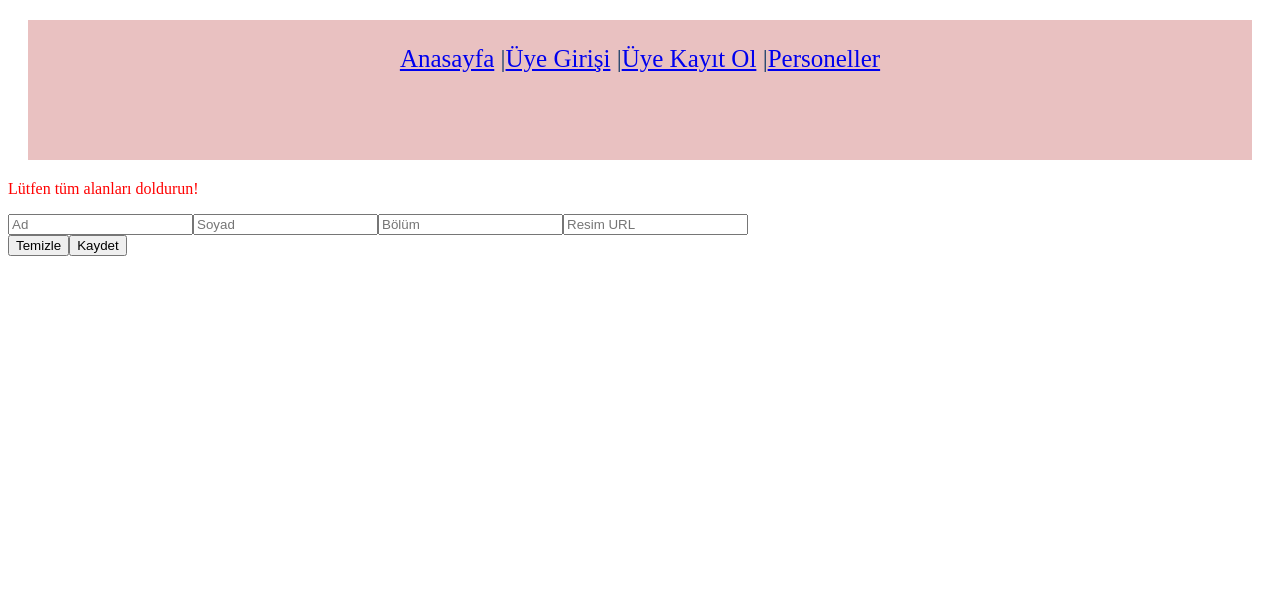
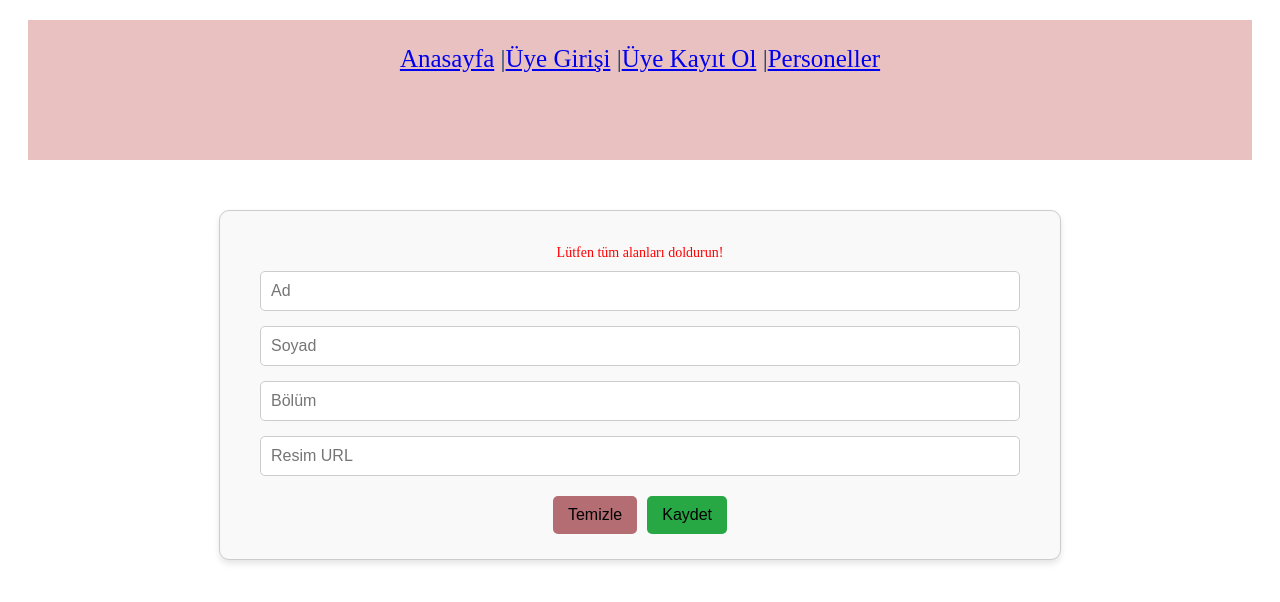
Before and after one commit to oznurtopcu34/reactProje, a React (Vite) app in the folder React/my-react-app/: page /Personel in a window 1280 px wide. Both pictures are taken after a click on the button "Kaydet". Shown: the top 602 px of the page. Built offline with nearby package versions, Linux system fonts and the light colour scheme.

Commit message:
Personeller dizi haline getirirdi ve formu düzenlendi :))

```diff
--- a/React/my-react-app/src/App.jsx
+++ b/React/my-react-app/src/App.jsx
@@ -11,6 +11,7 @@ import React, { useState } from 'react';
 function App() {
 
   const [uyeler, setUyeler] = useState([]);
+  const [personeller, setPersoneller] = useState([]);
 
   return (
     <>
@@ -23,7 +24,7 @@ function App() {
           <Route path="/" element={<Anasayfa />} />
           <Route path="/Giris" element={<Giris uyeler={uyeler} />} />
           <Route path="/Kayit" element={<Kayit uyeler={uyeler} setUyeler={setUyeler} />} />
-          <Route path="/Personel" element={<Personel/> } />
+          <Route path="/Personel" element={<Personel personeller={personeller} setPersoneller={setPersoneller}/> } />
           <Route path="*" element={<NonFound />} />
         </Routes>
       </BrowserRouter>
--- a/React/my-react-app/src/index.scss
+++ b/React/my-react-app/src/index.scss
@@ -5,18 +5,16 @@
     margin: 20px;
     padding: 20px;
     min-height: 100px;
-    background-color:rgb(233, 193, 193);
+    background-color: rgb(233, 193, 193);
     text-align: center;
-
   }
 
   nav {
     margin: 5px 15px;
-
     font-size: 25px;
     color: #153c66;
+  }
 
-  }
   .giris-container {
     max-width: 400px;
     margin: 50px auto;
@@ -32,6 +30,7 @@
       font-size: 24px;
       color: #333;
     }
+
     input {
       width: 85%;
       padding: 10px;
@@ -40,6 +39,7 @@
       border-radius: 5px;
       font-size: 16px;
     }
+
     button {
       width: 60%;
       padding: 10px;
@@ -48,8 +48,10 @@
       border-radius: 5px;
       font-size: 16px;
 
+      &:hover {
+        background-color: #0056b3;
       }
-
+    }
   }
 
   .kayit-container {
@@ -73,6 +75,7 @@
       margin-bottom: 10px;
       text-align: center;
     }
+
     input {
       width: 95%;
       padding: 10px;
@@ -80,26 +83,136 @@
       border: 1px solid #ccc;
       border-radius: 5px;
       font-size: 16px;
+    }
 
-      }
     button {
       padding: 10px 15px;
       margin: 5px;
-
       border-radius: 5px;
       font-size: 16px;
 
-      }
-      button:hover {
+      &:hover {
         background-color: #0056b3;
         color: white;
       }
-      .temizle-button {
+
+      &.temizle-button {
+        background-color: #b46d73;
+      }
+
+      &.kaydet-button {
+        background-color: #28a745;
+      }
+    }
+  }
+
+
+  .personel-container {
+    max-width: 800px;
+    margin: 50px auto;
+    padding: 20px;
+    border: 1px solid #ccc;
+    border-radius: 10px;
+    background-color: #f9f9f9;
+    box-shadow: 0 4px 6px rgba(0, 0, 0, 0.1);
+
+    .hata-mesaji {
+      color: red;
+      font-size: 14px;
+      text-align: center;
+      margin-bottom: 10px;
+    }
+
+    .personel-form {
+      display: flex;
+      flex-direction: column;
+      align-items: center;
+      gap: 15px;
+
+      input {
+        width: 95%;
+        padding: 10px;
+        border: 1px solid #ccc;
+        border-radius: 5px;
+        font-size: 16px;
+        box-sizing: border-box;
+      }
+
+      button {
+        padding: 10px 15px;
+        margin: 5px;
+        border: none;
+        border-radius: 5px;
+        font-size: 16px;
+
+
+        &.temizle-button {
           background-color: #b46d73;
 
         }
-     .kaydet-button {
+
+        &.kaydet-button {
           background-color: #28a745;
 
         }
+
+        &:hover {
+          background-color: #0056b3;
         }
+      }
+    }
+  }
+
+  .personel-list {
+    display: flex;
+    flex-wrap: wrap;
+    gap: 20px;
+    justify-content: center;
+    margin-top: 20px;
+
+    .personel-card {
+      width: 250px;
+      border: 1px solid #ccc;
+      border-radius: 10px;
+      padding: 15px;
+      text-align: center;
+      background-color: white;
+      box-shadow: 0 2px 4px rgba(0, 0, 0, 0.1);
+
+      img {
+        width: 100px;
+        height: 100px;
+        border-radius: 50%;
+        margin-bottom: 10px;
+      }
+
+      p {
+        margin: 5px 0;
+        font-size: 14px;
+        color: #333;
+      }
+
+      button {
+        padding: 8px 12px;
+        margin: 5px;
+        border: none;
+        border-radius: 5px;
+        font-size: 14px;
+        cursor: pointer;
+
+        &.sil-button {
+          background-color: #dc3545;
+          color: white;
+        }
+
+        &.guncelle-button {
+          background-color: #007bff;
+          color: white;
+        }
+
+        &:hover {
+          opacity: 0.8;
+        }
+      }
+    }
+  }
--- a/React/my-react-app/src/pages/Kayit.jsx
+++ b/React/my-react-app/src/pages/Kayit.jsx
@@ -28,7 +28,7 @@ const Kayit = ({ uyeler, setUyeler }) => {
       setDuzenlenenUye(false);
     } else {
       const yeniUye = {
-        id: yakalananId,
+        id: yakalananId+1,
         ad,
         soyad,
         kullaniciAdi,
--- a/React/my-react-app/src/pages/Personel.jsx
+++ b/React/my-react-app/src/pages/Personel.jsx
@@ -1,7 +1,7 @@
 import React, { useState } from "react";
 
-const Personel = () => {
-  const [personeller, setPersoneller] = useState([]);
+const Personel = ({ personeller, setPersoneller }) => {
+
   const [yeniId, setYeniId] = useState(1);
   const [ad, setAd] = useState("");
   const [soyad, setSoyad] = useState("");
@@ -60,10 +60,11 @@ const Personel = () => {
   };
 
   return (
-    <div>
-      <div>
-        {hataMesaji && <p style={{ color: "red" }}>{hataMesaji}</p>}
-        <div>
+
+<>
+<div className="personel-container">
+    {hataMesaji && <p className="hata-mesaji">{hataMesaji}</p>}
+    <div className="personel-form">
       <input
         value={ad}
         onChange={(e) => setAd(e.target.value)}
@@ -90,6 +91,7 @@ const Personel = () => {
       />
       <div>
         <button
+          className="temizle-button"
           onClick={() => {
             setAd("");
             setSoyad("");
@@ -102,32 +104,42 @@ const Personel = () => {
         >
           Temizle
         </button>
-            <button onClick={kaydet}>
+        <button className="kaydet-button" onClick={kaydet}>
           Kaydet
         </button>
       </div>
     </div>
   </div>
-
-      <div>
+  <div className="personel-list">
   {personeller.map((personel) => (
-          <div key={personel.id} >
+    <div key={personel.id} className="personel-card">
       {personel.resimUrl && (
         <img
           src={personel.resimUrl}
-                style={{ width: "100px", height: "100px"}}
+          alt={`${personel.ad} ${personel.soyad}`}
         />
       )}
       <p>ID: {personel.id}</p>
       <p>Ad: {personel.ad}</p>
       <p>Soyad: {personel.soyad}</p>
       <p>Bölüm: {personel.bolum}</p>
-            <button onClick={() => sil(personel.id)}>Sil</button>
-            <button onClick={() => guncelle(personel.id)}>Güncelle</button>
+      <button
+        className="sil-button"
+        onClick={() => sil(personel.id)}
+      >
+        Sil
+      </button>
+      <button
+        className="guncelle-button"
+        onClick={() => guncelle(personel.id)}
+      >
+        Güncelle
+      </button>
     </div>
   ))}
 </div>
-    </div>
+
+  </>
   );
 };
 
```
Lines whose indentation alone changed are shown as unchanged.
